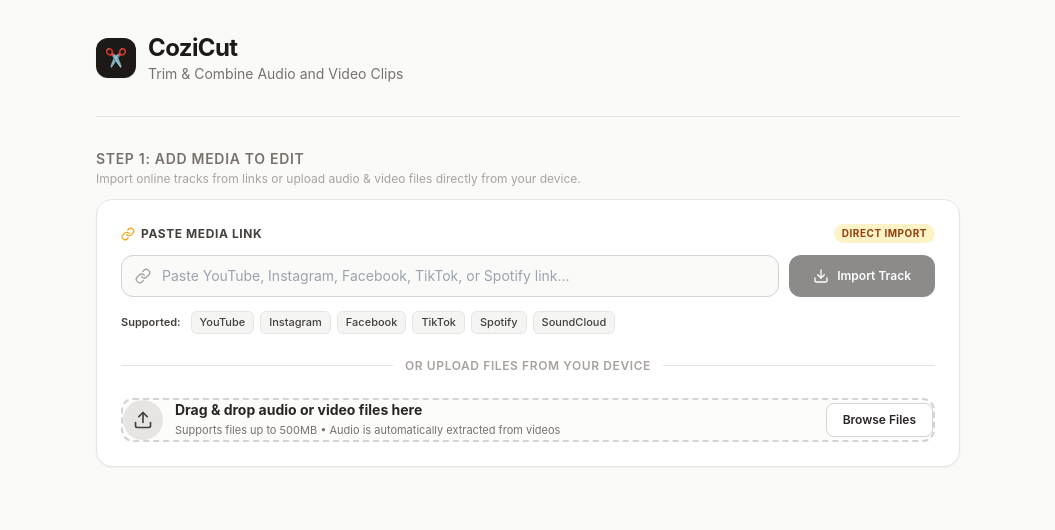
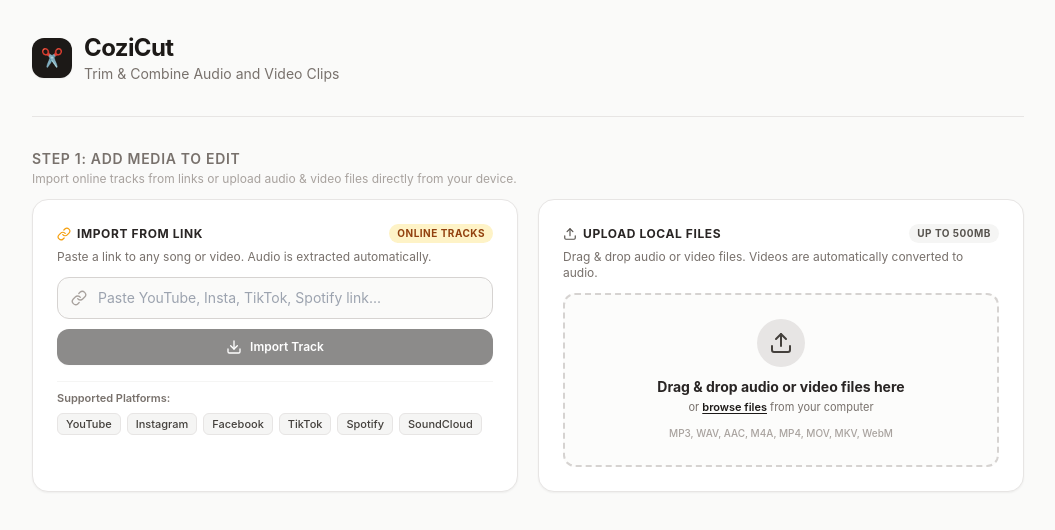
Before and after one commit to sidanaraghav/moviq, a React (Vite) app in the folder frontend/: page / in a window 1280 px wide. Shown: the top 530 px of the page, without its empty margins (112-1167 px from the left). Built offline with nearby package versions, Linux system fonts and the light colour scheme.

Commit message:
feat: widen container to max-w-5xl and render uncompressed spacious dual cards for link import and local upload

```diff
--- a/frontend/src/App.tsx
+++ b/frontend/src/App.tsx
@@ -540,7 +540,7 @@ export default function App() {
   };
 
   return (
-    <div className="max-w-4xl mx-auto px-4 py-8">
+    <div className="max-w-5xl mx-auto px-4 py-8">
       {/* Header */}
       <header className="mb-8 pb-6 border-b border-stone-200">
         <div className="flex items-center gap-3 mb-2">
@@ -567,7 +567,7 @@ export default function App() {
         </div>
       )}
 
-      {/* Step 1: Add Media (Option B: Hero Link Import + Compact Drag & Drop together) */}
+      {/* Step 1: Add Media (Spacious Dual Cards: Link Import USP + Drag & Drop Upload) */}
       <section className="mb-8">
         <div className="mb-3">
           <h2 className="text-sm font-semibold tracking-wider uppercase text-stone-500">
@@ -578,21 +578,26 @@ export default function App() {
           </p>
         </div>
 
-        <div className="bg-white border border-stone-200 rounded-2xl p-6 shadow-sm space-y-5">
-          {/* Top Hero Section: Primary USP - Import from Link */}
-          <form onSubmit={handleImportUrl} className="space-y-3">
-            <div className="flex items-center justify-between">
-              <label className="text-xs font-bold uppercase tracking-wider text-stone-700 flex items-center gap-1.5">
+        <div className="grid grid-cols-1 md:grid-cols-2 gap-5 items-stretch">
+          {/* Card 1: Import from Link (USP) */}
+          <div className="bg-white border border-stone-200 rounded-2xl p-6 shadow-sm flex flex-col justify-between">
+            <form onSubmit={handleImportUrl} className="space-y-4">
+              <div>
+                <div className="flex items-center justify-between mb-1.5">
+                  <label className="text-xs font-bold uppercase tracking-wider text-stone-800 flex items-center gap-1.5">
                     <Link className="w-3.5 h-3.5 text-amber-500" />
-                Paste Media Link
+                    Import from Link
                   </label>
                   <span className="text-[10px] font-bold text-amber-800 bg-amber-100 px-2 py-0.5 rounded-full uppercase tracking-wider">
-                Direct Import
+                    Online Tracks
                   </span>
                 </div>
+                <p className="text-xs text-stone-500 mb-3">
+                  Paste a link to any song or video. Audio is extracted automatically.
+                </p>
 
-            <div className="flex flex-col sm:flex-row gap-2.5">
-              <div className="relative flex-1">
+                <div className="space-y-2.5">
+                  <div className="relative">
                     <div className="absolute inset-y-0 left-0 pl-3.5 flex items-center pointer-events-none text-stone-400">
                       <Link className="w-4 h-4" />
                     </div>
@@ -600,20 +605,21 @@ export default function App() {
                       type="url"
                       value={urlInput}
                       onChange={(e) => setUrlInput(e.target.value)}
-                  placeholder="Paste YouTube, Instagram, Facebook, TikTok, or Spotify link..."
+                      placeholder="Paste YouTube, Insta, TikTok, Spotify link..."
                       disabled={isImportingUrl}
                       className="w-full pl-10 pr-4 py-2.5 text-sm bg-stone-50 border border-stone-300 rounded-xl focus:outline-none focus:ring-2 focus:ring-amber-500 focus:bg-white text-stone-900 transition disabled:opacity-60"
                     />
                   </div>
+
                   <button
                     type="submit"
                     disabled={isImportingUrl || !urlInput.trim()}
-                className="inline-flex items-center justify-center gap-2 px-6 py-2.5 text-xs font-semibold bg-stone-900 hover:bg-stone-800 text-white rounded-xl transition shadow-sm disabled:opacity-50 cursor-pointer shrink-0"
+                    className="w-full inline-flex items-center justify-center gap-2 py-2.5 px-4 text-xs font-semibold bg-stone-900 hover:bg-stone-800 text-white rounded-xl transition shadow-sm disabled:opacity-50 cursor-pointer"
                   >
                     {isImportingUrl ? (
                       <>
                         <Loader2 className="w-4 h-4 animate-spin text-amber-400" />
-                    Fetching Audio...
+                        Fetching & Extracting Audio...
                       </>
                     ) : (
                       <>
@@ -623,10 +629,12 @@ export default function App() {
                     )}
                   </button>
                 </div>
+              </div>
 
               {/* Supported Platforms Badges */}
-            <div className="flex flex-wrap items-center gap-1.5 pt-0.5 text-[11px] text-stone-500">
-              <span className="font-semibold text-stone-700 mr-1">Supported:</span>
+              <div className="pt-2 border-t border-stone-100">
+                <span className="block text-[11px] font-semibold text-stone-500 mb-1.5">Supported Platforms:</span>
+                <div className="flex flex-wrap items-center gap-1.5 text-[11px]">
                   <span className="bg-stone-100 border border-stone-200 px-2 py-0.5 rounded-md font-medium text-stone-700">YouTube</span>
                   <span className="bg-stone-100 border border-stone-200 px-2 py-0.5 rounded-md font-medium text-stone-700">Instagram</span>
                   <span className="bg-stone-100 border border-stone-200 px-2 py-0.5 rounded-md font-medium text-stone-700">Facebook</span>
@@ -634,31 +642,39 @@ export default function App() {
                   <span className="bg-stone-100 border border-stone-200 px-2 py-0.5 rounded-md font-medium text-stone-700">Spotify</span>
                   <span className="bg-stone-100 border border-stone-200 px-2 py-0.5 rounded-md font-medium text-stone-700">SoundCloud</span>
                 </div>
+              </div>
 
               {isImportingUrl && (
                 <div className="p-3 bg-amber-50 border border-amber-200 rounded-xl flex items-center gap-3 text-amber-900 text-xs animate-pulse">
                   <Loader2 className="w-4 h-4 animate-spin text-amber-600 shrink-0" />
-                <span>Extracting audio from link... this usually takes 3 to 10 seconds.</span>
+                  <span>Downloading & extracting audio... takes 3 to 10 seconds.</span>
                 </div>
               )}
             </form>
-
-          {/* Sleek Visual Divider with 'OR' Badge */}
-          <div className="relative flex items-center justify-center py-1">
-            <div className="absolute inset-0 flex items-center">
-              <div className="w-full border-t border-stone-200"></div>
-            </div>
-            <div className="relative bg-white px-3 text-xs font-semibold uppercase tracking-wider text-stone-400">
-              or upload files from your device
-            </div>
           </div>
 
-          {/* Bottom Section: Compact Drag & Drop File Upload Strip */}
+          {/* Card 2: Upload Files & Videos from Device */}
+          <div className="bg-white border border-stone-200 rounded-2xl p-6 shadow-sm flex flex-col justify-between">
+            <div>
+              <div className="flex items-center justify-between mb-1.5">
+                <label className="text-xs font-bold uppercase tracking-wider text-stone-800 flex items-center gap-1.5">
+                  <Upload className="w-3.5 h-3.5 text-stone-600" />
+                  Upload Local Files
+                </label>
+                <span className="text-[10px] font-bold text-stone-600 bg-stone-100 px-2 py-0.5 rounded-full uppercase tracking-wider">
+                  Up to 500MB
+                </span>
+              </div>
+              <p className="text-xs text-stone-500 mb-3">
+                Drag & drop audio or video files. Videos are automatically converted to audio.
+              </p>
+            </div>
+
             <div
               onDragOver={(e) => e.preventDefault()}
               onDrop={handleDrop}
               onClick={() => fileInputRef.current?.click()}
-            className="border-2 border-dashed border-stone-300 hover:border-stone-500 rounded-xl p-4.5 text-center bg-stone-50/60 hover:bg-stone-100/60 cursor-pointer transition flex flex-col sm:flex-row items-center justify-between gap-3"
+              className="flex-1 min-h-[160px] border-2 border-dashed border-stone-300 hover:border-stone-500 rounded-xl p-6 text-center bg-stone-50/60 hover:bg-stone-100/60 cursor-pointer transition flex flex-col items-center justify-center gap-2.5 group"
             >
               <input
                 ref={fileInputRef}
@@ -668,26 +684,21 @@ export default function App() {
                 className="hidden"
                 onChange={handleFileUpload}
               />
-            <div className="flex items-center gap-3 text-left">
-              <div className="w-10 h-10 rounded-full bg-stone-200 text-stone-700 flex items-center justify-center shrink-0">
-                <Upload className="w-5 h-5" />
+              <div className="w-12 h-12 rounded-full bg-stone-200 group-hover:bg-stone-300 text-stone-700 flex items-center justify-center transition">
+                <Upload className="w-6 h-6" />
               </div>
               <div>
                 <p className="text-xs sm:text-sm font-bold text-stone-800">
                   Drag & drop audio or video files here
                 </p>
                 <p className="text-[11px] text-stone-500 mt-0.5">
-                  Supports files up to 500MB • Audio is automatically extracted from videos
+                  or <span className="text-stone-900 underline underline-offset-2 font-semibold">browse files</span> from your computer
                 </p>
               </div>
+              <span className="text-[10px] text-stone-400 font-medium">
+                MP3, WAV, AAC, M4A, MP4, MOV, MKV, WebM
+              </span>
             </div>
-
-            <button
-              type="button"
-              className="shrink-0 px-4 py-2 text-xs font-semibold text-stone-800 bg-white border border-stone-300 hover:bg-stone-50 rounded-lg shadow-2xs transition pointer-events-none"
-            >
-              Browse Files
-            </button>
           </div>
         </div>
       </section>
```
Lines whose indentation alone changed are shown as unchanged.
